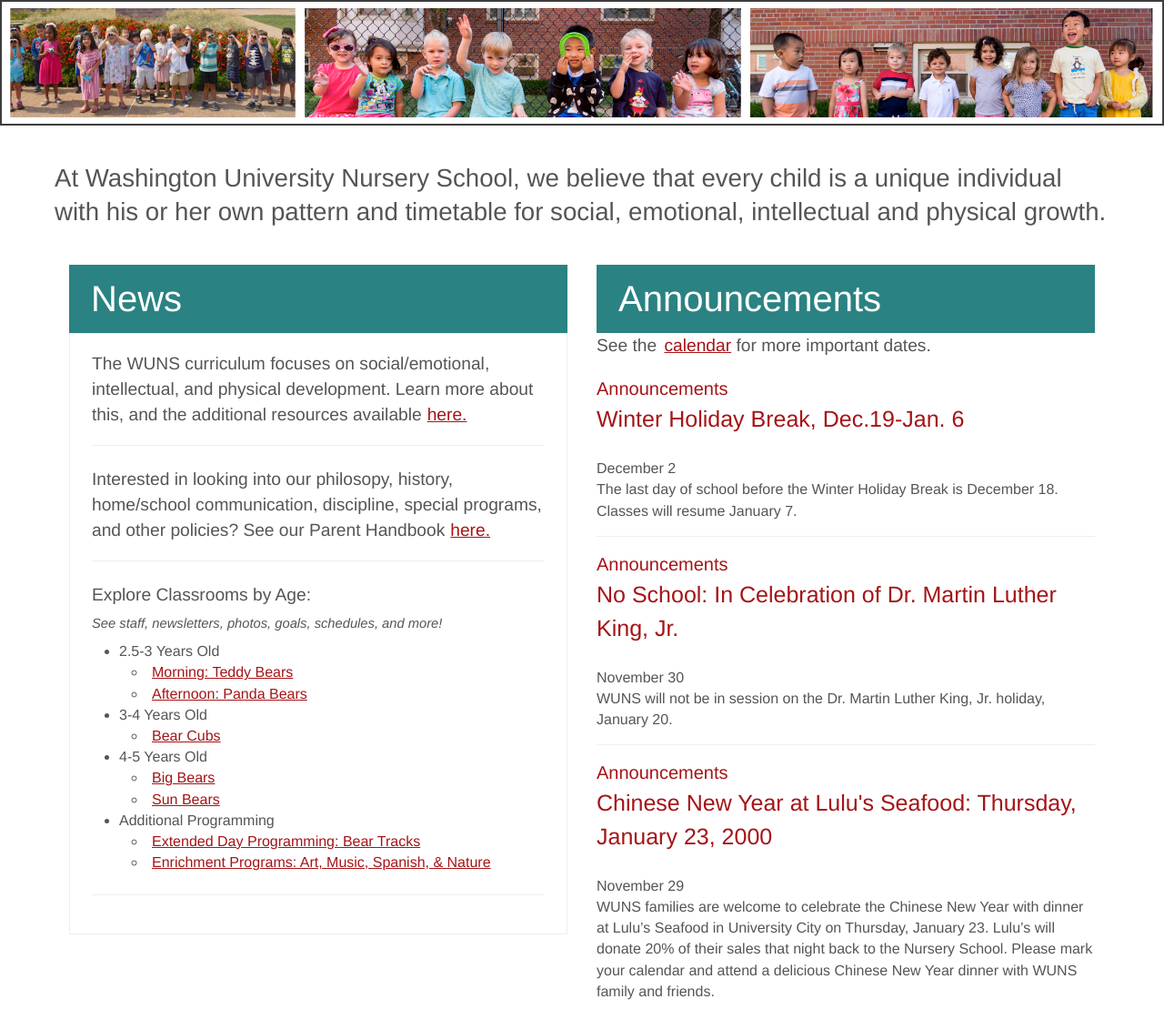
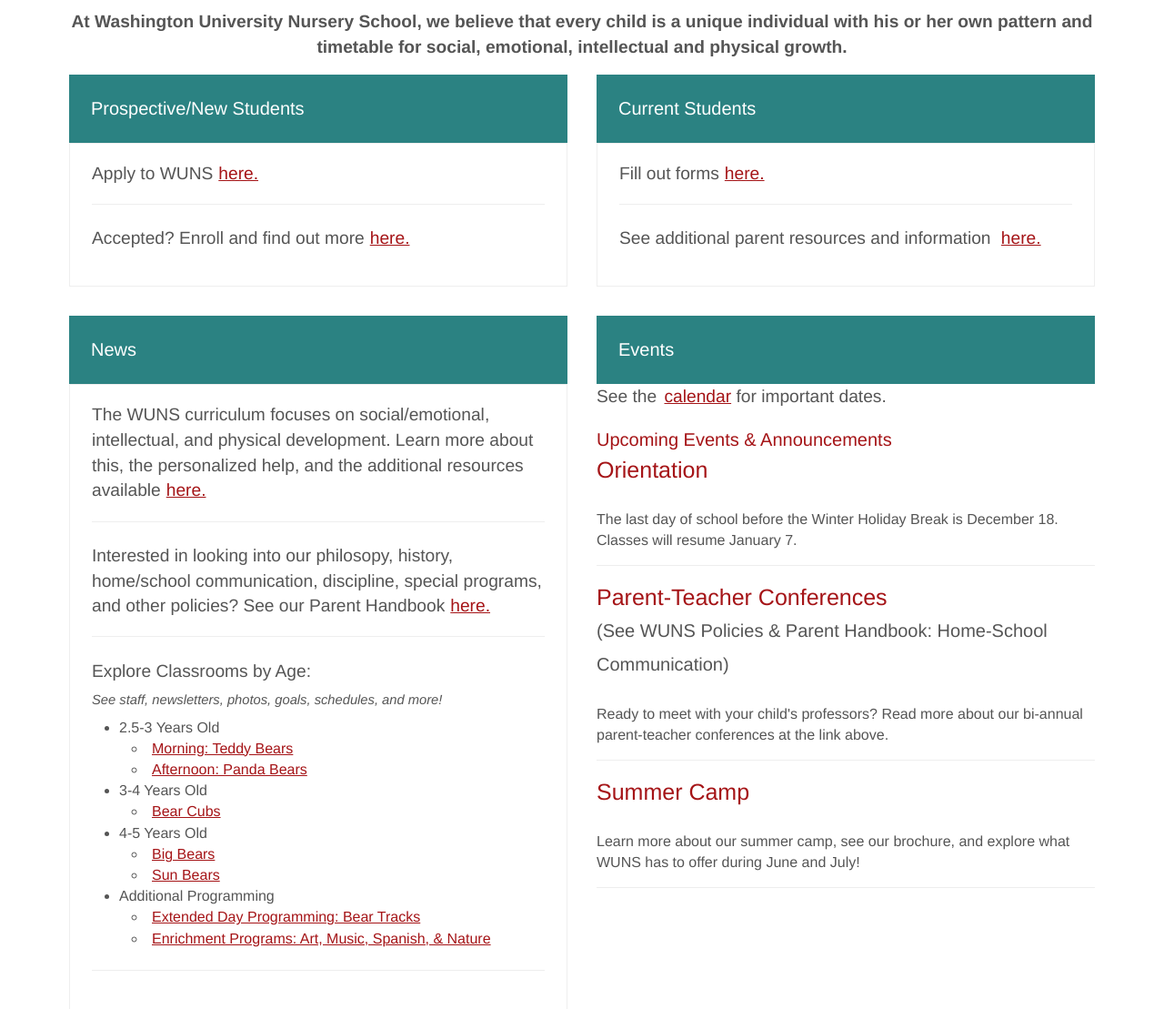
Before and after one commit to cse256-sp2021/information-foraging-emilycohen, a website: page files/index.html in a window 1280 px wide. Shown: the top 1109 px of the page at 91% size. Drawn offline with nearby package versions, Linux system fonts and the light colour scheme; files that its build step writes are made by us from their sources; files whose address does not match are found by name.

Commit message:
Final Edits Submission 2

```diff
--- a/files/css/index.css
+++ b/files/css/index.css
@@ -107,11 +107,11 @@
 }
 
 #left-header{
-    font-size:2em;
+    font-size:1em;
 }
 
 #right-header{
-    font-size:2em;
+    font-size:1em;
 }
 main hr {
     border: none;
@@ -143,3 +143,10 @@
     font-size: .92em;
     margin-top: -15px;
 }
+
+#index_top
+{
+    margin-top: -30px;
+    text-align: center;
+    font-size:1.2em
+}
--- a/files/index.html
+++ b/files/index.html
@@ -11,14 +11,14 @@
 
 <body>
   <ts-load data-name="header"></ts-load>
-  <img src="files/picHeader.jpg" width="100%" />
+
   <!-- <img src="https://nurseryschool.wustl.edu/files/2018/04/DSC05906-1-1440x550.jpg" alt="" width="100%" /> -->
   <main>
-    <h2>
+    <h4 id="index_top">
       At Washington University Nursery School, we believe that every child is
       a unique individual with his or her own pattern and timetable for
       social, emotional, intellectual and physical growth.
-    </h2>
+    </h4>
     <!-- <p>
       We believe in learning through play; we provide fun, child-centered
       activities that effectively engage students. We encourage creativity in
@@ -42,10 +42,37 @@
     <div id="column-view">
       <div class="column" id="left-column">
         <header class="column-header" id="left-header">
+          <h3>Prospective/New Students</h3>
+        </header>
+        <div class="inner-div">
+          <p>Apply to WUNS<a id="news_stuff" href="files/apply.html">here.</a></p>
+          <hr />
+          <br />
+          <p>Accepted? Enroll and find out more<a id="news_stuff" href="files/admitted.html">here.</a></p>
+          </div>
+        </div>
+        <div class="column" id="right-column">
+          <header class="column-header" id="right-header">
+            <h3>Current Students</h3>
+          </header>
+          <div class="inner-div">
+            <p>Fill out forms<a id="news_stuff" href="files/forms.html">here.</a></p>
+            <hr />
+          <br />
+            <p>See additional parent resources and information <a id="news_stuff" href="files/current.html">here.</a></p>
+            </div>
+          </div>
+        </div>
+
+
+
+    <div id="column-view">
+      <div class="column" id="left-column">
+        <header class="column-header" id="left-header">
           <h3>News</h3>
         </header>
         <div class="inner-div">
-          <p> The WUNS curriculum focuses on social/emotional, intellectual, and physical development. Learn more about this, and the additional resources available<a id="news_stuff" href="files/curriculum.html">here.</a> </p>
+          <p> The WUNS curriculum focuses on social/emotional, intellectual, and physical development. Learn more about this, the personalized help, and the additional resources available<a id="news_stuff" href="files/curriculum.html">here.</a> </p>
          <hr />
          <br />
          <p>Interested in looking into our philosopy, history, home/school communication, discipline, special programs, and other policies? See our Parent Handbook<a id="news_stuff" href="files/parent_handbook.html">here.</a></p>
@@ -84,23 +111,20 @@
       </div>
       <div class="column" id="right-column">
         <header class="column-header" id="right-header">
-          <h3>Announcements</h3>
+          <h3>Events</h3>
         </header>
         <p>
           See the
           <a class="inline" href="files/calendar.html">calendar</a>
-          for more important dates.
+          for  important dates.
         </p>
         <div>
           <article>
             <header>
-              <span><a rel="category tag">Announcements</a></span>
+              <span><a rel="category tag">Upcoming Events & Announcements</a></span>
               <h2>
-                <a rel="bookmark" href="files/announcement_1.html">Winter Holiday Break, Dec.19-Jan. 6</a>
+                <a rel="bookmark" href="files/admitted.html">Orientation</a>
               </h2>
-              <div>
-                <span>December 2</span>
-              </div>
             </header>
 
             <div>
@@ -111,46 +135,33 @@
           <hr />
           <article>
             <header>
-              <span><a rel="category tag">Announcements</a></span>
               <h2>
-                <a rel="bookmark" href="files/announcement_2.html">No School: In Celebration of Dr. Martin Luther King,
-                  Jr.</a>
+                <a rel="bookmark" href="files/parent_handbook.html#ph-h-s">Parent-Teacher Conferences</a>
+                <span>(See WUNS Policies & Parent Handbook: Home-School Communication)</span>
               </h2>
-              <div>
-                <span>November 30</span>
-              </div>
+
             </header>
 
             <div>
-              WUNS will not be in session on the Dr. Martin Luther King, Jr.
-              holiday, January 20.
+              Ready to meet with your child's professors? Read more about our bi-annual parent-teacher conferences at the link above.
             </div>
           </article>
           <hr />
           <article>
             <header>
-              <span><a rel="category tag">Announcements</a></span>
               <h2>
-                <a rel="bookmark" href="files/announcement_3.html">Chinese New Year at Lulu's Seafood: Thursday,
-                  January 23,
-                  2000</a>
+                <a rel="bookmark" href="files/summer_camp.html">Summer Camp</a>
               </h2>
-              <div>
-                <span>November 29</span>
-              </div>
             </header>
             <div>
-              WUNS families are welcome to celebrate the Chinese New Year with
-              dinner at Lulu’s Seafood in University City on Thursday, January
-              23. Lulu’s will donate 20% of their sales that night back to the
-              Nursery School. Please mark your calendar and attend a delicious
-              Chinese New Year dinner with WUNS family and friends.
+              Learn more about our summer camp, see our brochure, and explore what WUNS has to offer during June and July!
             </div>
           </article>
           <hr />
         </div>
       </div>
     </div>
+    <img src="files/picHeader.jpg" width="100%" />
     <div class="slideshow-heading">
       <h3>From Past Parent Surveys:</h3>
     </div>
```
Also changed, not shown: files/admitted.html (+6 -12 lines), files/current.html (+26 -2 lines), files/prosp.html (+11 -2 lines), scripts/ts/dynamic-dom/html/header.html (+1 -1 lines), scripts/js/app.js.
